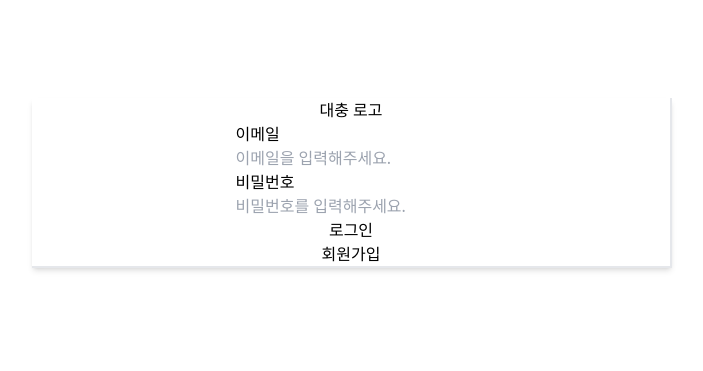
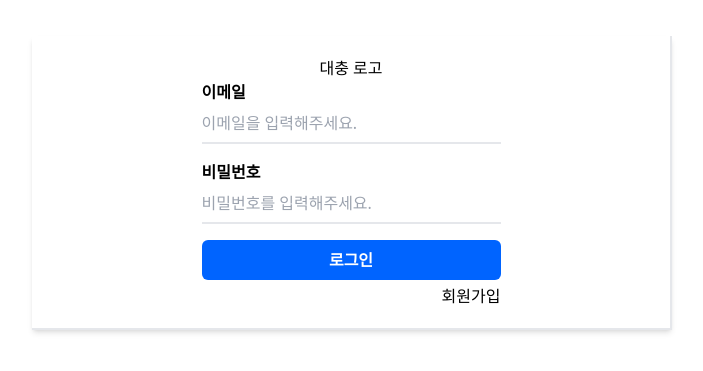
Before and after one commit to yjlee341/Web2, a React (Create React App) app: page /login in a window 1280 px wide. Shown: the part 217-588 px from the top of the page, without its empty margins (288-991 px from the left). Built offline with nearby package versions, Linux system fonts and the light colour scheme.

Commit message:
UI : 로그인페이지 UI 수정

```diff
--- a/src/Components/Login/LoginInput.tsx
+++ b/src/Components/Login/LoginInput.tsx
@@ -7,9 +7,16 @@ interface Props {
 
 export default function LoginInput({ label, placeholder, type, value }: Props) {
   return (
-    <div className="flex flex-col">
-      <label htmlFor={label}>{label} </label>
-      <input placeholder={placeholder} type={type} value={value} />
+    <div className="flex flex-col h-20 ">
+      <label htmlFor={label} className="font-bold">
+        {label}{" "}
+      </label>
+      <input
+        placeholder={placeholder}
+        type={type}
+        value={value}
+        className="h-1/2 w-full border-b-2"
+      />
     </div>
   );
 }
--- a/src/Components/Login/LoginPage.tsx
+++ b/src/Components/Login/LoginPage.tsx
@@ -5,9 +5,9 @@ export default function LoginPage() {
   const navi = useNavigate();
   return (
     <div className="flex justify-center items-center min-h-screen">
-      <div className="flex flex-col w-1/2 h-full justify-center items-center shadow-md border-b-2 border-r-2">
+      <div className="flex flex-col w-1/2 h-full justify-center items-center shadow-md border-b-2 border-r-2 p-5">
         <h1>대충 로고</h1>
-        <form className="flex flex-col">
+        <form className="flex flex-col w-1/2">
           <LoginInput
             type="text"
             placeholder="이메일을 입력해주세요."
@@ -23,16 +23,17 @@ export default function LoginPage() {
           <input
             type="submit"
             value="로그인"
-            className="hover:cursor-pointer"
+            className="hover:cursor-pointer bg-[#0064FF] rounded-md text-white h-10 font-bold"
           />
-        </form>
           <button
+            className="ml-auto border-black mt-1"
             onClick={() => {
               navi("/register");
             }}
           >
             회원가입
           </button>
+        </form>
       </div>
     </div>
   );
```
Lines whose indentation alone changed are shown as unchanged.
